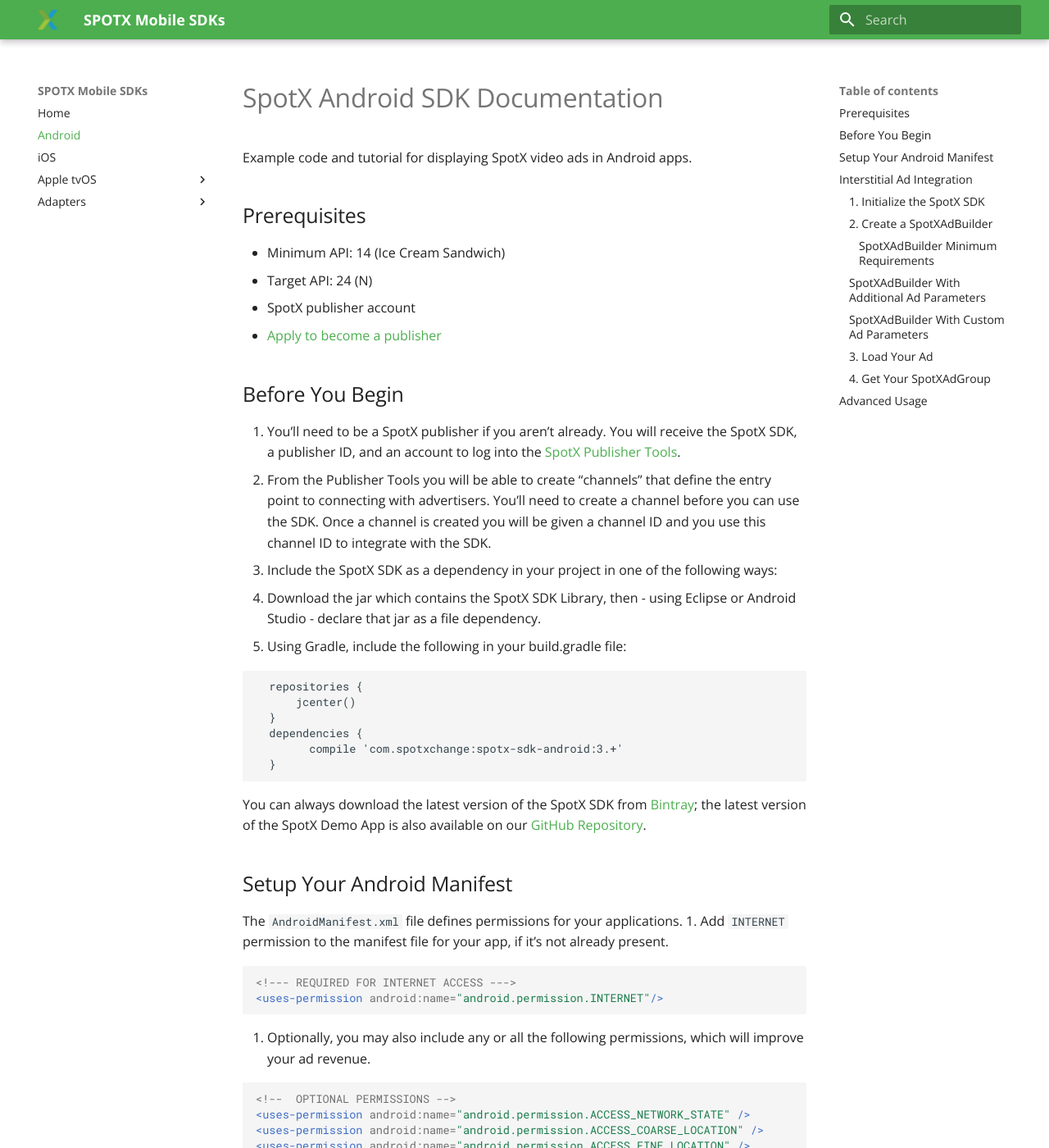
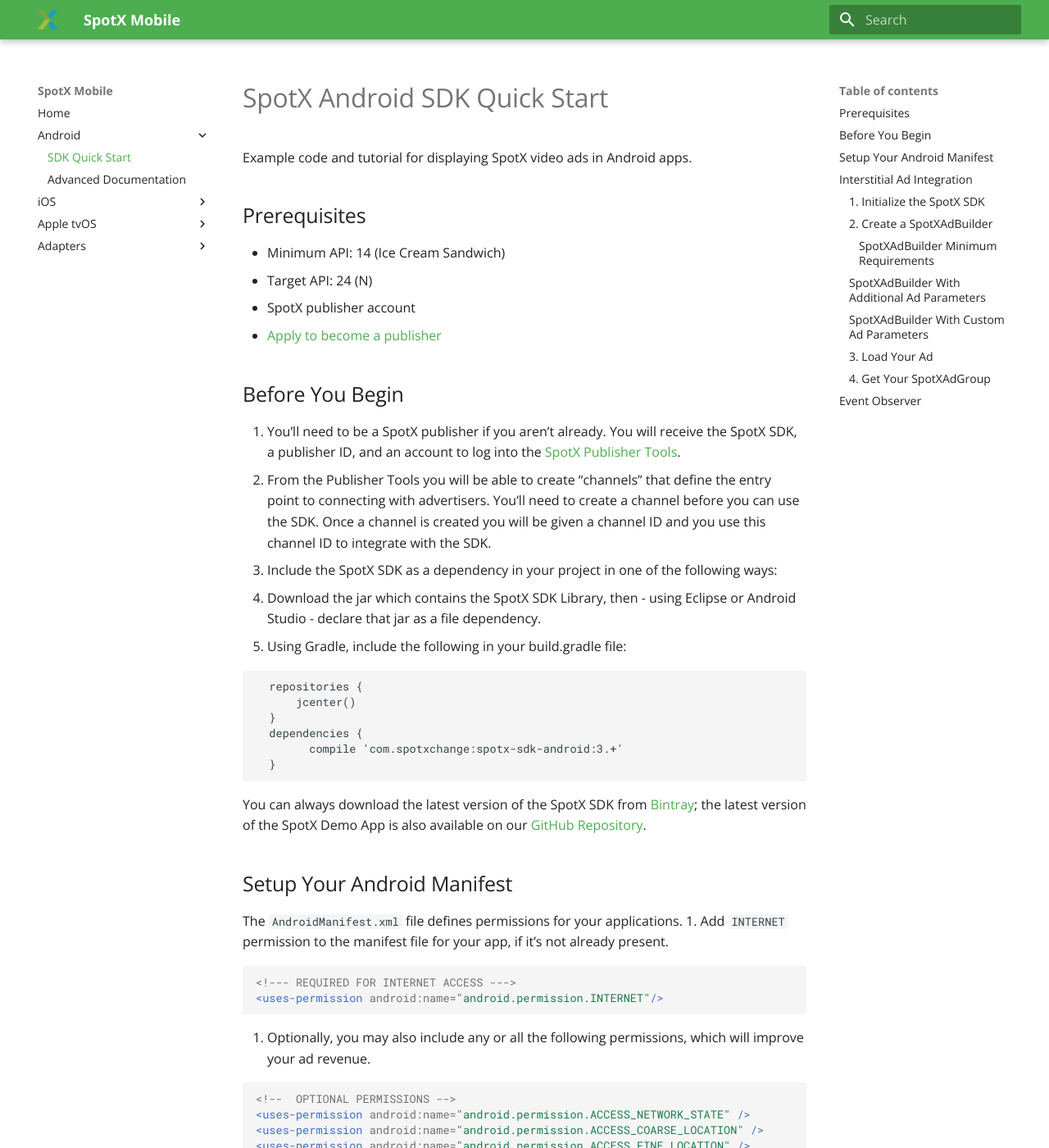
Before and after one commit to alpi2736/spotxmobile.github.io, an MkDocs documentation site: the page built from docs/android-sdk.md, in a window 1280 px wide and 1400 px high. Shown: the whole window at 82% size. Built offline with MkDocs 1.6.1 and Material for MkDocs 9.7.7, drawn with Linux system fonts in a browser that asks for light colours; old or Windows-style settings are respelled for this version of MkDocs; some of the changed text lies outside the part shown.

Commit message:
- added advanced docs for android - updated index.md - updated mkdocs.yml - renamed all .md files

````diff
--- a/docs/sdk-android.md
+++ b/docs/android-sdk.md
@@ -1,4 +1,4 @@
-# SpotX Android SDK Documentation
+# SpotX Android SDK Quick Start
 
 Example code and tutorial for displaying SpotX video ads in Android apps.
 
@@ -218,7 +218,7 @@
   }
 ```
 
-## Advanced Usage
+## Event Observer
 There may be times where you would like to listen to events. Events include:
 * `onGroupStart()` - triggers before any ads starts playing
 * `onStart(SpotXAd ad)` - triggers when a single ad starts playing
--- a/docs/css/spotx.css
+++ b/docs/css/spotx.css
@@ -31,3 +31,13 @@
 /*.repo {
   visibility:collapse;
 }*/
+
+img {
+    text-align:center;
+    margin: 0 auto;
+    display: block;
+}
+
+.previous, .next, .footer, .copyright {
+    display: none;
+}
--- a/mkdocs.yml
+++ b/mkdocs.yml
@@ -1,20 +1,23 @@
 remote_branch: master
 
-site_name: SPOTX Mobile SDKs
+site_name: SpotX Mobile
 site_url: https://spotxmobile.github.io
 site_favicon: images/favicon.ico
 copyright: 'Copyright (c) 2016 SpotXchange, Inc.'
 
 pages:
   - Home: 'index.md'
-  - Android: 'sdk-android.md'
-  - iOS: 'spotx-sdk-ios.md'
+  - Android:
+    - SDK Quick Start: 'android-sdk.md'
+    - Advanced Documentation: 'android-sdk-advanced.md'
+  - iOS:
+    - SDK Quick Start: 'ios-sdk.md'
   - Apple tvOS:
-    - AVPlayer: 'spotx-sdk-avplayer.md'
-    - TVML: 'spotx-sdk-tvml.md'
+    - AVPlayer: 'avplayer-sdk.md'
+    - TVML: 'tvml-sdk.md'
   - Adapters:
-    - MoPub Android: 'spotx-mopub-android.md'
-    - MoPub iOS: 'spotx-mopub-ios.md'
+    - MoPub Android: 'android-mopub-adapter.md'
+    - MoPub iOS: 'ios-mopub-adapter.md'
 
 
 theme: material
@@ -30,6 +33,8 @@
   font:
       text: 'Open Sans'
       code: 'Roboto Mono'
+  author:
+    github: 'spotxmobile'
 
 markdown_extensions:
   - admonition
````
Also changed, not shown: docs/android-sdk-advanced.md (added, +14 -0 lines), docs/avplayer-sdk.md (renamed from docs/spotx-sdk-avplayer.md, +1 -2 lines), docs/index.md (+13 -1 lines), docs/ios-sdk.md (renamed from docs/spotx-sdk-ios.md, +2 -2 lines), docs/android-mopub-adapter.md (renamed from docs/spotx-mopub-android.md), docs/images/spotx-phones.png (added), docs/ios-mopub-adapter.md (renamed from docs/spotx-mopub-ios.md), docs/tvml-sdk.md (renamed from docs/spotx-sdk-tvml.md).
